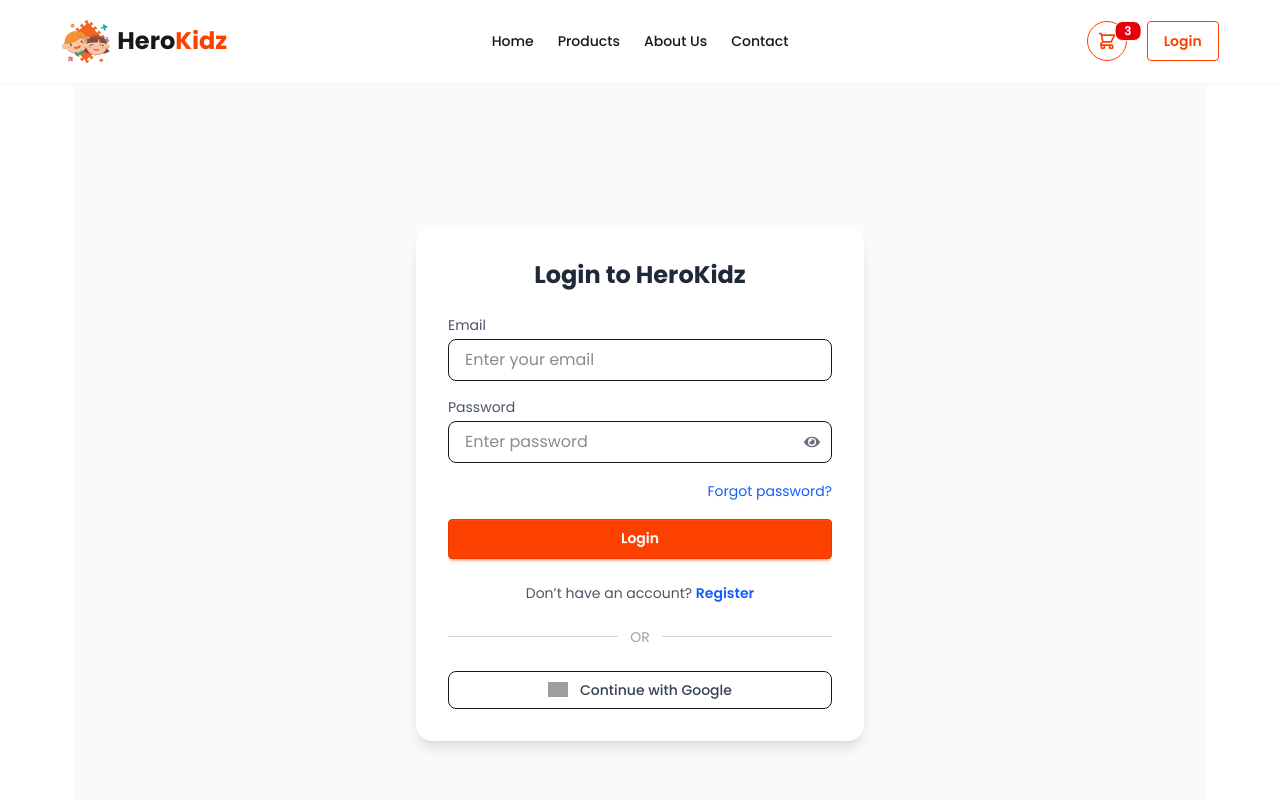
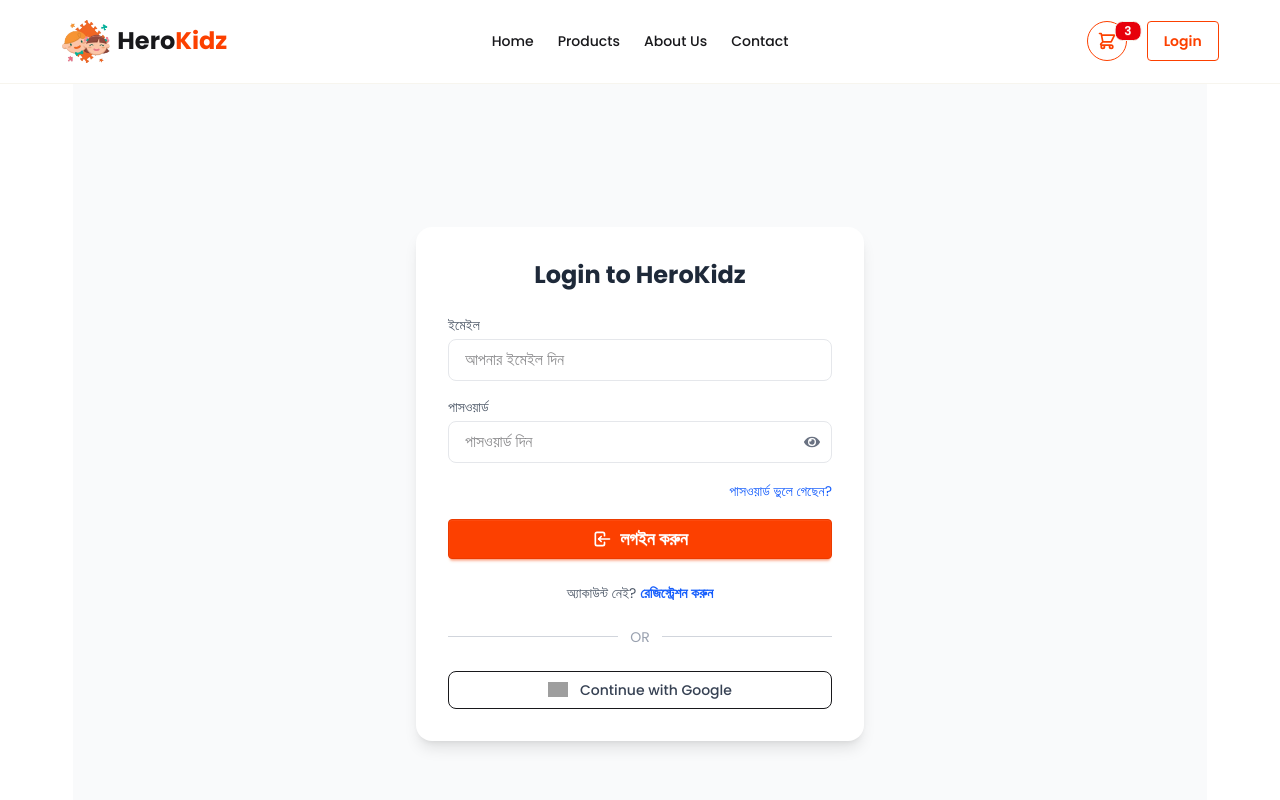
Before and after one commit to rafiul-neti/toy-hero-kidz, a Next.js app: page /login in a window 1280 px wide. Shown: the top 800 px of the page. Built offline with nearby package versions, Linux system fonts and the light colour scheme; no server answers; grey boxes are pictures that could not be loaded.

Commit message:
corrected some errors in login and refistration page

```diff
--- a/src/app/login/page.jsx
+++ b/src/app/login/page.jsx
@@ -1,5 +1,6 @@
 import LoginForm from "@/components/Auth/LoginForm";
 import SocialLogin from "@/components/Buttons/SocialLogin";
+import { Suspense } from "react";
 
 const LoginPage = () => {
   return (
@@ -12,7 +13,9 @@ const LoginPage = () => {
         </h1>
 
         {/* Form */}
-        <LoginForm />
+        <Suspense fallback={<span className="loading loading-spinner loading-md"></span>}>
+          <LoginForm />
+        </Suspense>
 
         {/* Divider */}
         <div className="flex items-center my-6">
@@ -23,7 +26,6 @@ const LoginPage = () => {
 
         {/* Google login */}
         <SocialLogin />
-
       </div>
     </div>
   );
--- a/src/app/register/page.jsx
+++ b/src/app/register/page.jsx
@@ -1,6 +1,7 @@
 import Link from "next/link";
 import RegisterForm from "@/components/Auth/RegisterForm";
 import SocialLogin from "@/components/Buttons/SocialLogin";
+import { Suspense } from "react";
 
 export default function RegisterPage() {
   return (
@@ -12,7 +13,13 @@ export default function RegisterPage() {
         </h1>
 
         {/* Form */}
-        <RegisterForm />
+        <Suspense
+          fallback={
+            <span className="loading loading-md loading-spinner"></span>
+          }
+        >
+          <RegisterForm />
+        </Suspense>
 
         {/* Divider */}
         <div className="flex items-center my-6">
--- a/src/components/Auth/LoginForm.jsx
+++ b/src/components/Auth/LoginForm.jsx
@@ -2,31 +2,47 @@
 import Link from "next/link";
 import { useState } from "react";
 import { FaEye, FaEyeSlash } from "react-icons/fa";
+import { TbLoaderQuarter, TbLogin } from "react-icons/tb"; // Modern icons
 import { signIn } from "next-auth/react";
 import toast from "react-hot-toast";
 import { useRouter, useSearchParams } from "next/navigation";
 
 const LoginForm = () => {
   const [showPassword, setShowPassword] = useState(false);
+  const [loading, setLoading] = useState(false); // Loading state
   const params = useSearchParams();
-  const router = useRouter();
+
   const callbackUrl = params.get("callbackUrl") || "/";
 
   const handleLogin = async (e) => {
     e.preventDefault();
+    setLoading(true); // Start loading
+
     const email = e.target.email.value;
     const password = e.target.password.value;
 
+    try {
       const result = await signIn("credentials", {
         email,
         password,
         redirect: false,
       });
+
       if (!result.ok) {
-      toast.error("Please Enter Valid Credentials!");
+        toast.error("ভুল ইমেইল অথবা পাসওয়ার্ড!");
+        setLoading(false); // Stop loading on error
       } else {
-      toast.success("Login Successful.");
-      router.push(callbackUrl);
+        toast.success("লগইন সফল হয়েছে!");
+
+        // Use window.location.href for a hard redirect to ensure
+        // proxy.js/middleware picks up the new session cookie immediately.
+        setTimeout(() => {
+          window.location.href = callbackUrl;
+        }, 600);
+      }
+    } catch (error) {
+      toast.error("কিছু একটা ভুল হয়েছে। আবার চেষ্টা করুন।");
+      setLoading(false);
     }
   };
 
@@ -35,35 +51,34 @@ const LoginForm = () => {
       <form onSubmit={handleLogin} className="space-y-4">
         {/* Email */}
         <div>
-          <label className="block text-sm text-gray-600 mb-1">Email</label>
+          <label className="block text-sm text-gray-600 mb-1">ইমেইল</label>
           <input
             name="email"
             type="email"
-            placeholder="Enter your email"
-            className={`w-full px-4 py-2 border rounded-lg focus:outline-none
-              focus:ring-2 focus:ring-blue-300`}
+            placeholder="আপনার ইমেইল দিন"
+            className="w-full px-4 py-2 border rounded-lg focus:outline-none focus:ring-2 focus:ring-[#fc4000]/30 border-gray-200 focus:border-[#fc4000]"
             required
+            disabled={loading}
           />
         </div>
 
         {/* Password */}
         <div>
-          <label className="block text-sm text-gray-600 mb-1">Password</label>
+          <label className="block text-sm text-gray-600 mb-1">পাসওয়ার্ড</label>
           <div className="relative">
             <input
               name="password"
               type={showPassword ? "text" : "password"}
-              placeholder="Enter password"
-              className="w-full px-4 py-2 border rounded-lg pr-12 focus:outline-none focus:ring-2 focus:ring-blue-300"
+              placeholder="পাসওয়ার্ড দিন"
+              className="w-full px-4 py-2 border rounded-lg pr-12 focus:outline-none focus:ring-2 focus:ring-[#fc4000]/30 border-gray-200 focus:border-[#fc4000]"
               required
+              disabled={loading}
             />
 
-            {/* Toggle button */}
             <button
               type="button"
               onClick={() => setShowPassword(!showPassword)}
-              className={`absolute right-3 top-1/2 -translate-y-1/2
-                text-gray-500 hover:text-gray-700`}
+              className="absolute right-3 top-1/2 -translate-y-1/2 text-gray-500 hover:text-[#fc4000]"
             >
               {showPassword ? <FaEyeSlash /> : <FaEye />}
             </button>
@@ -76,27 +91,35 @@ const LoginForm = () => {
             href="/forgot-password"
             className="text-sm text-blue-600 hover:underline"
           >
-            Forgot password?
+            পাসওয়ার্ড ভুলে গেছেন?
           </Link>
         </div>
 
         {/* Login button */}
         <button
           type="submit"
-          className={`btn btn-primary text-white btn-block`}
+          disabled={loading}
+          className="btn btn-primary disabled:bg-primary/80 text-white btn-block gap-2 text-lg"
         >
-          Login
+          {loading ? (
+            <span className="loading loading-spinner loading-md"></span>
+          ) : (
+            <>
+              <TbLogin className="text-xl" />
+              লগইন করুন
+            </>
+          )}
         </button>
       </form>
 
       {/* Register toggle */}
       <p className="text-center text-sm text-gray-600 mt-6">
-        Don’t have an account?{" "}
+        অ্যাকাউন্ট নেই?{" "}
         <Link
-          href={`/register?callbackUrl=${callbackUrl}`}
+          href={`/register?callbackUrl=${encodeURIComponent(callbackUrl)}`}
           className="text-blue-600 font-semibold hover:underline"
         >
-          Register
+          রেজিস্ট্রেশন করুন
         </Link>
       </p>
     </>
--- a/src/components/Auth/RegisterForm.jsx
+++ b/src/components/Auth/RegisterForm.jsx
@@ -5,49 +5,65 @@ import { useRouter, useSearchParams } from "next/navigation";
 import React, { useState } from "react";
 import toast from "react-hot-toast";
 import { FaEye, FaEyeSlash } from "react-icons/fa";
+import { TbUserPlus } from "react-icons/tb"; // Modern Icon
 
 const RegisterForm = () => {
   const [showPassword, setShowPassword] = useState(false);
+  const [loading, setLoading] = useState(false);
   const [err, setErr] = useState("");
   const params = useSearchParams();
   const router = useRouter();
 
-  const inputClassNames = `w-full px-1 md:px-2 lg:px-4 py-2 border rounded-lg focus:outline-none focus:ring-2 focus:ring-blue-300`;
+  // Updated brand-focused input classes
+  const inputClassNames = `w-full px-4 py-2 border border-gray-200 rounded-lg focus:outline-none focus:ring-2 focus:ring-[#fc4000]/30 focus:border-[#fc4000] disabled:bg-gray-50`;
 
   const handleRegister = async (e) => {
     e.preventDefault();
     setErr("");
+    setLoading(true);
 
     const name = e.target.name.value;
     const email = e.target.email.value;
     const password = e.target.password.value;
+    const callbackUrl = params.get("callbackUrl") || "/";
 
     if (password.length < 8) {
-      setErr("Password must be 8 characters or longer!");
+      setErr("পাসওয়ার্ড কমপক্ষে ৮ অক্ষরের হতে হবে!");
+      setLoading(false);
       return;
     }
 
-    const userInfo = {
-      name,
-      email,
-      password,
-    };
+    const userInfo = { name, email, password };
 
+    try {
       const result = await postUser(userInfo);
 
       if (result.insertedId) {
-      toast.success("Registration Successful. Please Login.");
+        toast.success("রেজিস্ট্রেশন সফল হয়েছে!");
+
+        // Auto-login after successful registration
         const autoLoginUser = await signIn("credentials", {
           email,
           password,
           redirect: false,
         });
+
         if (autoLoginUser.ok) {
-        router.push(params.get("callbackUrl") || "/login");
+          // Hard refresh ensures the proxy logic sees the new session immediately
+          setTimeout(() => {
+            window.location.href = callbackUrl;
+          }, 600);
         } else {
+          // If auto-login fails for some reason, send them to login page
+          window.location.href = "/login";
         }
       } else {
-      toast.error(result.message);
+        toast.error(result.message || "রেজিস্ট্রেশন ব্যর্থ হয়েছে!");
+        setLoading(false);
+      }
+    } catch (error) {
+      toast.error("সার্ভার সমস্যা! আবার চেষ্টা করুন।");
+      setLoading(false);
     }
   };
 
@@ -55,61 +71,74 @@ const RegisterForm = () => {
     <form onSubmit={handleRegister} className="space-y-4">
       {/* Full Name */}
       <div>
-        <label className="block text-sm text-gray-600 mb-1">Full Name</label>
+        <label className="block text-sm text-gray-600 mb-1 font-medium">
+          আপনার নাম
+        </label>
         <input
           name="name"
           type="text"
-          placeholder="Enter your full name"
-          className={`${inputClassNames}`}
+          placeholder="আপনার পুরো নাম লিখুন"
+          className={inputClassNames}
           required
+          disabled={loading}
         />
       </div>
 
       {/* Email */}
       <div>
-        <label className="block text-sm text-gray-600 mb-1">Email</label>
+        <label className="block text-sm text-gray-600 mb-1 font-medium">
+          ইমেইল
+        </label>
         <input
           name="email"
           type="email"
-          placeholder="Enter your email"
-          className={`${inputClassNames}`}
+          placeholder="আপনার ইমেইল দিন"
+          className={inputClassNames}
           required
+          disabled={loading}
         />
       </div>
 
       {/* Password */}
       <div>
-        <label className="block text-sm text-gray-600 mb-1">Password</label>
-
+        <label className="block text-sm text-gray-600 mb-1 font-medium">
+          পাসওয়ার্ড
+        </label>
         <div className="relative">
           <input
             name="password"
             type={showPassword ? "text" : "password"}
-            placeholder="Enter password"
-            className={`pr-12 ${inputClassNames}`}
+            placeholder="কমপক্ষে ৮ অক্ষরের পাসওয়ার্ড"
+            className={`pr-12 ${inputClassNames} ${err ? "border-red-500" : ""}`}
             required
+            disabled={loading}
           />
 
-          {err && <small className="my-1 text-red-700">{err}</small>}
-
-          {/* Toggle button */}
           <button
             type="button"
             onClick={() => setShowPassword(!showPassword)}
-            className={`absolute right-3 top-1/2 -translate-y-1/2
-                        text-gray-500 hover:text-gray-700`}
+            className="absolute right-3 top-1/2 -translate-y-1/2 text-gray-500 hover:text-[#fc4000]"
           >
             {showPassword ? <FaEyeSlash /> : <FaEye />}
           </button>
         </div>
+        {err && <p className="mt-1 text-xs text-red-600 font-medium">{err}</p>}
       </div>
 
       {/* Register button */}
       <button
         type="submit"
-        className="w-full bg-primary hover:bg-primary/90 text-white py-2 rounded-lg font-semibold transition"
+        disabled={loading}
+        className="btn btn-primary btn-block text-white text-lg gap-2"
       >
-        Register
+        {loading ? (
+          <span className="loading loading-spinner loading-md"></span>
+        ) : (
+          <>
+            <TbUserPlus className="text-xl" />
+            রেজিস্ট্রেশন করুন
+          </>
+        )}
       </button>
     </form>
   );
```
Lines whose indentation alone changed are shown as unchanged.
